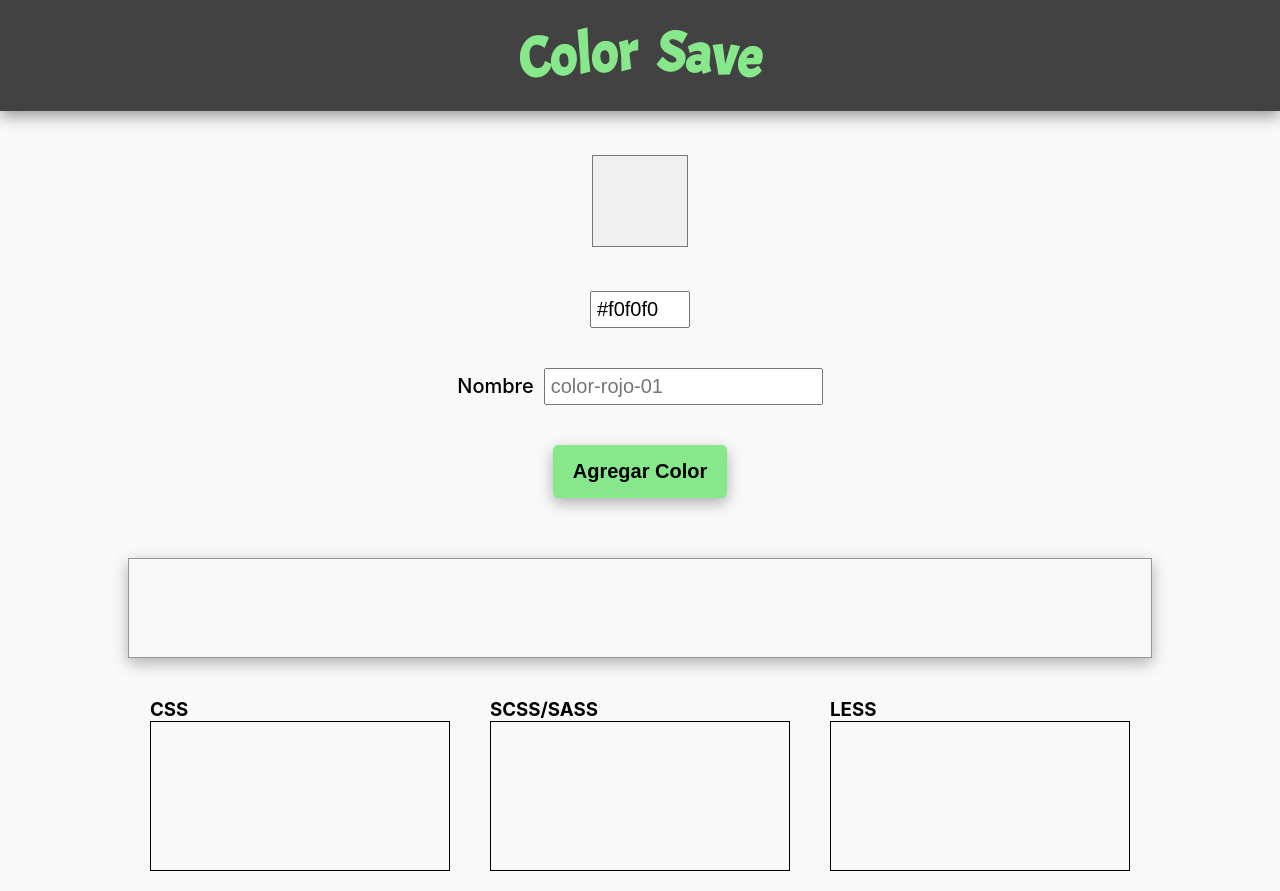
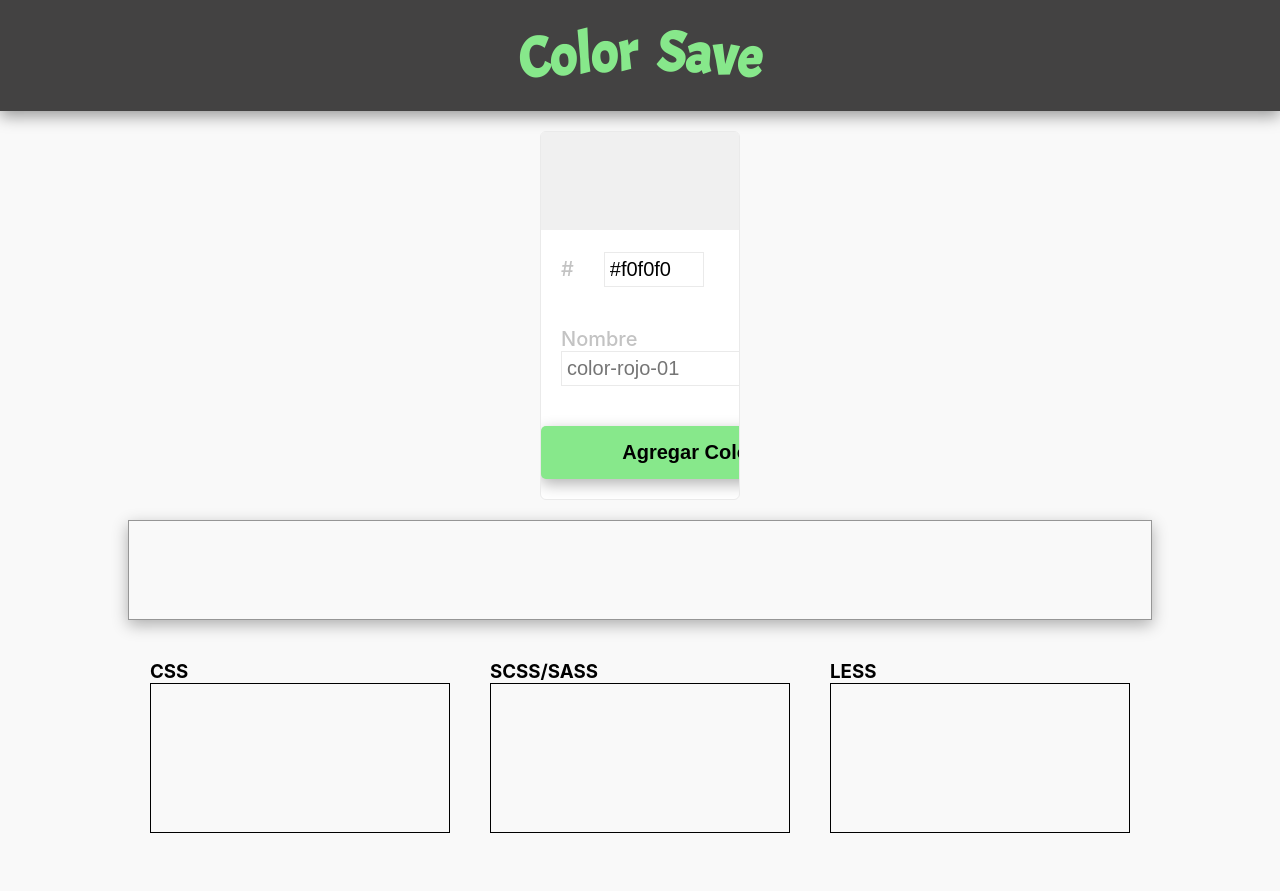
Before and after one commit to YerkoMedinaPichun/color-picker, a React (Create React App) app: page / in a window 1280 px wide. After the commit the page ends 853 px from the top, so only its background shows below. Built offline with nearby package versions, Linux system fonts and the light colour scheme.

Commit message:
Modificando estilo del Selector de Colores

```diff
--- a/src/App.js
+++ b/src/App.js
@@ -1,4 +1,4 @@
-import { useState } from "react";
+import { useEffect, useState } from "react";
 import "./App.scss";
 import ColorPicker from "./components/ColorPicker";
 import Title from "./components/Title";
@@ -6,22 +6,29 @@ import Title from "./components/Title";
 function App() {
   const [currentColor, setCurrentColor] = useState("#f0f0f0");
   const [nameColor, setNameColor] = useState("");
+  const [styleColor, setStyleColor] = useState({
+    backgroundColor: `${currentColor}`,
+  });
   const [palette, setPalette] = useState(
     localStorage.getItem("palette")
       ? JSON.parse(localStorage.getItem("palette"))
       : []
   );
 
-  //console.log(palette);
   const handleChangeColor = (e) => {
     if (e.target.value.length === 7) {
       //setCurrentColor(e.target.value);
       setCurrentColor(e.target.value);
+      setStyleColor({ backgroundColor: `${e.target.value}` });
     }
   };
   const handleColor = (e) => {
-    //console.log(e.target.value);
     setCurrentColor(e.target.value);
+    if (e.target.value.length < 7) {
+      setStyleColor({ backgroundColor: "#000000" });
+    } else {
+      setStyleColor({ backgroundColor: `${e.target.value}` });
+    }
   };
 
   const handleName = (e) => {
@@ -74,6 +81,7 @@ function App() {
         currentColor={currentColor}
         name={nameColor}
         palette={palette}
+        styleColor={styleColor}
       />
     </div>
   );
--- a/src/components/ColorPicker.js
+++ b/src/components/ColorPicker.js
@@ -15,6 +15,7 @@ const ColorPicker = ({
   agregarColor,
   palette,
   eliminarColor,
+  styleColor,
 }) => {
   return (
     <>
@@ -23,8 +24,10 @@ const ColorPicker = ({
           handleChangeColor={handleChangeColor}
           handleColor={handleColor}
           currentColor={currentColor}
+          styleColor={styleColor}
         />
         <div className="contenedor-input">
+          <label htmlFor="hexadecimal">#</label>
           <input
             className="input-text input-text--hex"
             id="hexadecimal"
--- a/src/components/InputColor.js
+++ b/src/components/InputColor.js
@@ -1,19 +1,29 @@
-import React from "react";
+import React, { useEffect } from "react";
 import "../styles/InputColor.scss";
 /**
  * onChange={((e) => handleChangeColor, handleColor)}
           value={currentColor}
  */
-const InputColor = ({ handleChangeColor, handleColor, currentColor }) => {
+const InputColor = ({
+  handleChangeColor,
+  handleColor,
+  currentColor,
+  styleColor,
+}) => {
   return (
-    <div>
+    <>
+      <span style={styleColor} className="color-top"></span>
+      <span style={styleColor} className="color-bottom"></span>
+      <span style={styleColor} className="color-left"></span>
+      <span style={styleColor} className="color-right"></span>
+
       <input
         className="input-color"
         type="color"
         onChange={((e) => handleChangeColor, handleColor)}
         value={currentColor}
       />
-    </div>
+    </>
   );
 };
 
--- a/src/styles/ColorPicker.scss
+++ b/src/styles/ColorPicker.scss
@@ -1,17 +1,30 @@
+@import "./variables.scss";
 .color-picker {
-  width: 100%;
-  padding: 2rem;
-  display: flex;
-  justify-content: center;
-  align-items: center;
-  flex-direction: column;
+  width: 200px;
+  margin: 2rem auto;
+  //padding: 2rem;
+  // display: flex;
+  // justify-content: center;
+  // align-items: center;
+  // flex-direction: column;
+  border-radius: 6px;
+  border: 1px solid $color-gris-03;
+  overflow: hidden;
+  z-index: 10;
+  background-color: $color-blanco;
+  display: grid;
+  grid-template-rows: 8;
+  position: relative;
 
   .contenedor-input {
     margin: 2rem 0;
-    text-align: center;
+    text-align: left;
+    padding-left: 2rem;
     label {
       font-size: 2rem;
       font-weight: 500;
+      color: $color-gris-04;
+      padding-right: 2rem;
       @media (min-width: 391px) {
         margin-right: 1rem;
       }
@@ -19,18 +32,10 @@
     .input-text {
       font-size: 2rem;
       padding: 0.5rem;
+      border: 1px solid $color-gris-03;
     }
     .input-text--hex {
       width: 10rem;
     }
   }
-
-  .input-color {
-    width: 100px;
-    height: 100px;
-    background-color: transparent;
-    border: none;
-    cursor: pointer;
-    margin: 2rem 0;
-  }
 }
--- a/src/styles/InputColor.scss
+++ b/src/styles/InputColor.scss
@@ -1,8 +1,45 @@
 .input-color {
-  width: 100px;
+  width: 200px;
   height: 100px;
   background-color: transparent;
   border: none;
   cursor: pointer;
-  margin: 2rem 0;
+  z-index: 15;
+  position: relative;
 }
+.color-top {
+  content: "";
+  width: 198px;
+  height: 5px;
+  left: 50%;
+  transform: translateX(-50%);
+  position: absolute;
+  z-index: 20;
+}
+.color-bottom {
+  content: "";
+  width: 198px;
+  height: 5px;
+  left: 50%;
+  top: 93px;
+  transform: translateX(-50%);
+  position: absolute;
+  z-index: 20;
+}
+.color-left {
+  content: "";
+  width: 6px;
+  height: 98px;
+  position: absolute;
+  z-index: 20;
+  top: 0;
+}
+.color-right {
+  content: "";
+  width: 6px;
+  height: 98px;
+  position: absolute;
+  z-index: 20;
+  top: 0;
+  right: 0;
+}
--- a/src/styles/variables.scss
+++ b/src/styles/variables.scss
@@ -10,6 +10,8 @@ $fuente-codigo: "Roboto Mono", monospace;
 //Colores
 $color-gris-01: #222222;
 $color-gris-02: #434242;
+$color-gris-03: #eaeaea;
+$color-gris-04: #c3c3c3;
 $color-claro-01: #f9f9f9;
 $color-verde-01: #87e88b;
 $color-verde-02: #87e860;
```
